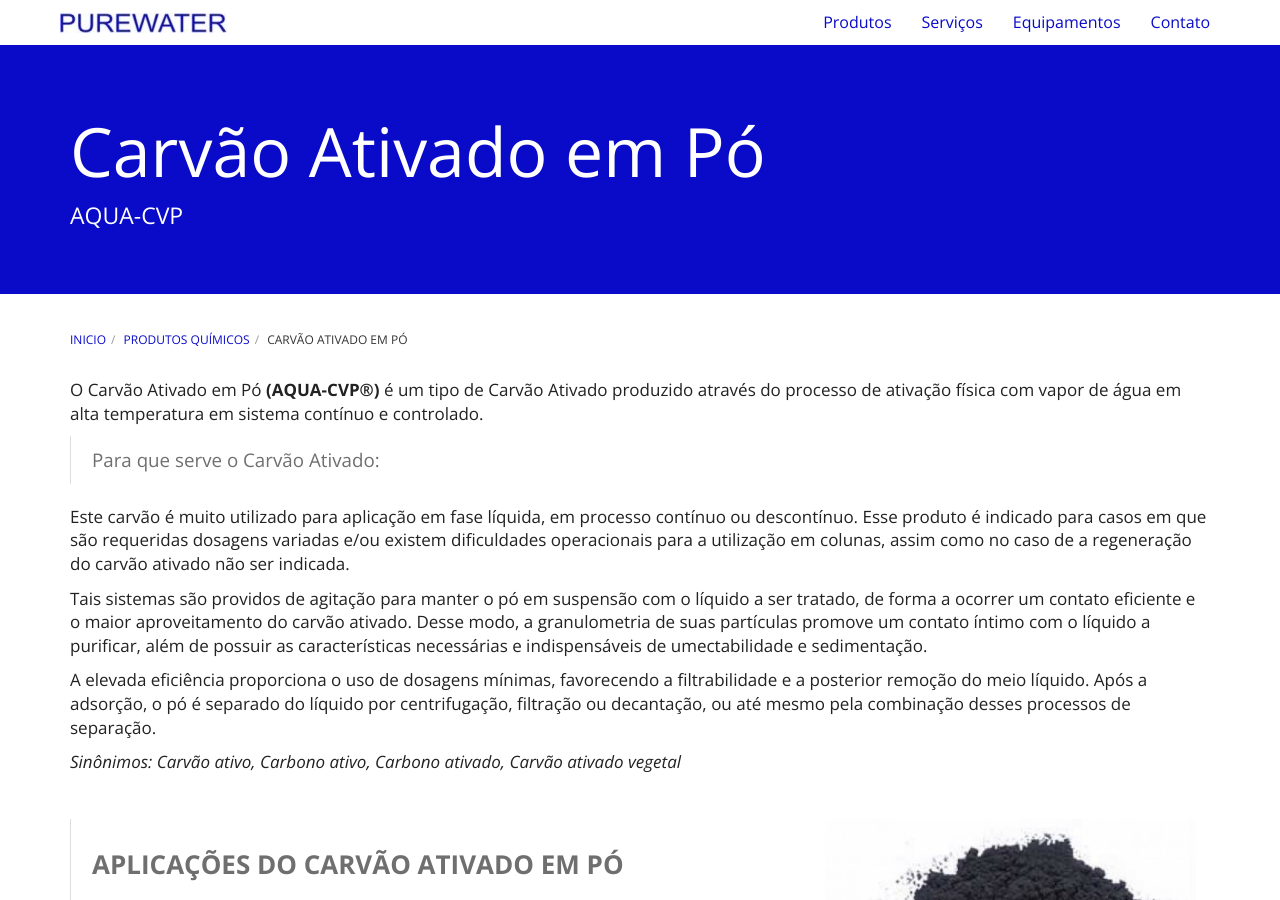
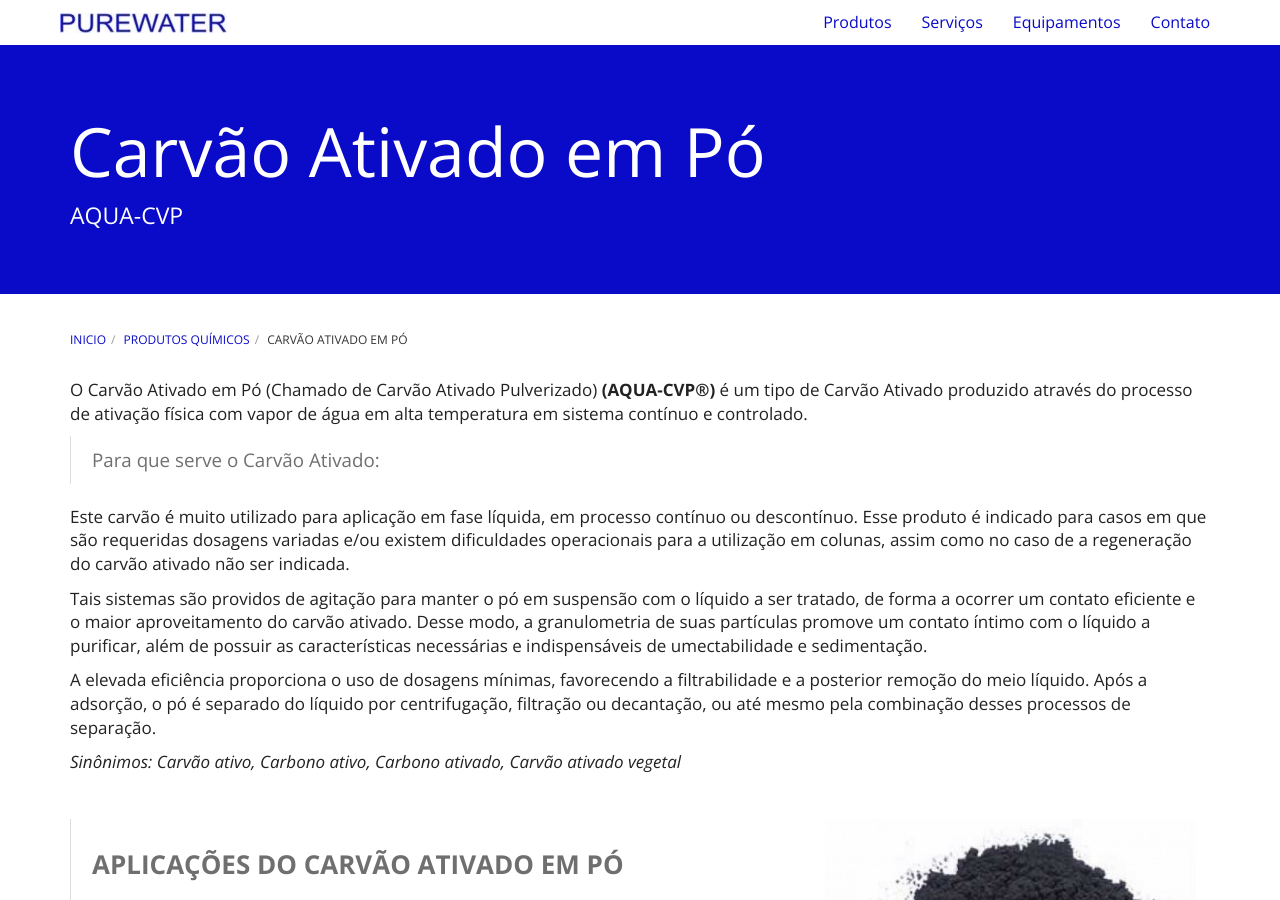
Before and after one commit to purewaterefluentes/purewaterefluentes.github.io, a Jekyll site: the page built from produtos/carvao-ativado-po.md, in a window 1280 px wide and 900 px high. Built offline with Jekyll 4.4.1, drawn with Linux system fonts in a browser that asks for light colours; nearby versions of some CDN libraries; library files that are not in the unit come from our copies.

Commit message:
Update carvao-ativado-po.md

```diff
--- a/produtos/carvao-ativado-po.md
+++ b/produtos/carvao-ativado-po.md
@@ -5,7 +5,7 @@
 subtitle: AQUA-CVP
 ---
 
-O Carvão Ativado em Pó **(AQUA-CVP®)** é um tipo de Carvão Ativado produzido através do processo de ativação física com vapor de água em alta temperatura em sistema contínuo e controlado.
+O Carvão Ativado em Pó (Chamado de Carvão Ativado Pulverizado) **(AQUA-CVP®)** é um tipo de Carvão Ativado produzido através do processo de ativação física com vapor de água em alta temperatura em sistema contínuo e controlado.
 
 > Para que serve o Carvão Ativado:
 
```
